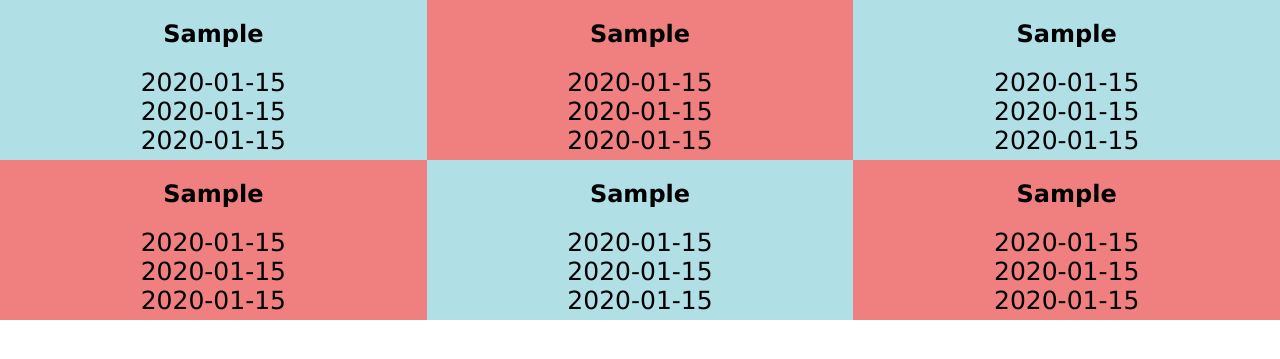
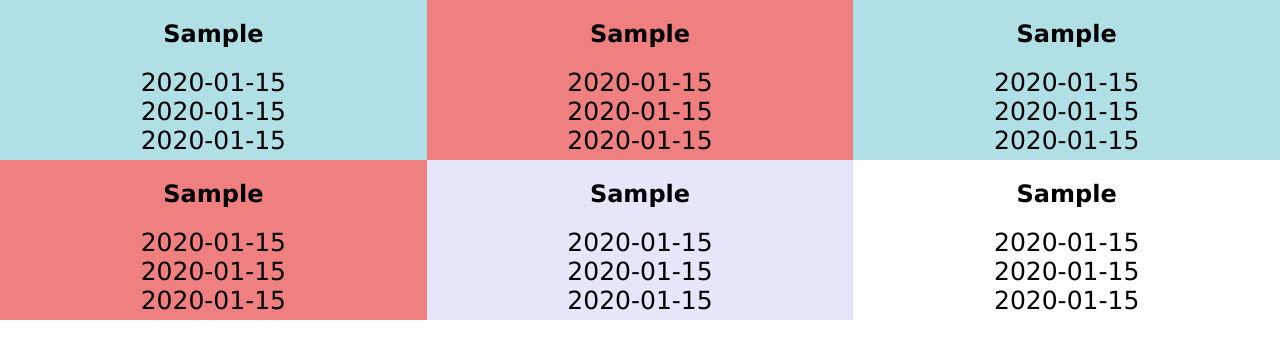
Before and after one commit to sslipetz/ttcTimes, a Flask app: template templates/index.html in a window 1280 px wide. Shown: the top 359 px of the page. Run offline with Flask 2, Linux system fonts and the light colour scheme; the template is opened without the code that fills it: most values are stand-ins (such as "Sample title", 1, 10 or a date in 2020); some libraries are stand-ins or nearby versions.

```diff
--- a/templates/index.html
+++ b/templates/index.html
@@ -59,13 +59,13 @@ padding-top: 5px;
     <p>{{ times30 }}<br>{{ times31 }}<br>{{ times32 }}</p>
   </div>
 
-  <div class="col" style="background:powderblue">
+  <div class="col" style="background:lavender">
     <h2>{{route4}}</h2>
     <!--<h4>{{stop4}}</h4>-->
     <p>{{ times40 }}<br>{{ times41 }}<br>{{ times42 }}</p>
   </div>
 
-  <div class="col" style="background:lightcoral">
+  <div class="col" style="background:emerald">
     <h2>{{route5}}</h2>
     <!--<h4>{{stop5}}</h4>-->
     <p>{{ times50 }}<br>{{ times51 }}<br>{{ times52 }}</p>
@@ -73,42 +73,3 @@ padding-top: 5px;
 </div>
 </body>
 </html>
-
-<!--<!DOCTYPE html>-->
-<!--<html lang="en">-->
-<!--<head>-->
-  <!--<title>Transit Times</title>-->
-  <!--<meta charset="utf-8">-->
-  <!--<meta name="viewport" content="width=device-width, initial-scale=1",>-->
-  <!--<link rel="stylesheet" href="https://maxcdn.bootstrapcdn.com/bootstrap/3.3.7/css/bootstrap.min.css">-->
-  <!--<script src="https://ajax.googleapis.com/ajax/libs/jquery/3.3.1/jquery.min.js"></script>-->
-  <!--<script src="https://maxcdn.bootstrapcdn.com/bootstrap/3.3.7/js/bootstrap.min.js"></script>-->
-
-<!--<style>-->
-<!--.col-container {-->
-    <!--display: flex;-->
-    <!--width: 100%;-->
-<!--}-->
-<!--.col {-->
-    <!--flex: 1;-->
-    <!--padding: 16px;-->
-<!--}-->
-<!--</style>-->
-<!--</head>-->
-<!--<body>-->
-
-<!--<div class="container-fluid">-->
-  <!--<div class="row" >-->
-    <!--<div class="col-sm-4" style="background-color:powderblue;"><b>{{route0}}</b><br/>{{ times00 }}<br/>{{ times01 }}<br/>{{ times02 }}</div>-->
-    <!--<div class="col-sm-4" style="background-color:lightcoral;"><b>{{route1}}</b><br/>{{ times10 }}<br/>{{ times11 }}<br/>{{ times12 }}</div>-->
-    <!--<div class="col-sm-4" style="background-color:powderblue;"><b>{{route2}}</b><br/>{{ times20 }}<br/>{{ times21 }}<br/>{{ times22 }}</div>-->
-  <!--</div>-->
- <!--<div class="row">-->
-    <!--<div class="col-sm-4" style="background-color:lightcoral;"><b>{{route3}}</b><br/>{{ times30 }}<br/>{{ times31 }}<br/>{{ times32 }}</div>-->
-    <!--<div class="col-sm-4" style="background-color:powderblue;"><b>{{route4}}</b><br/>{{ times40 }}<br/>{{ times41 }}<br/>{{ times42 }}</div>-->
-    <!--<div class="col-sm-4" style="background-color:lightcoral;"><b>{{route5}}</b><br/>{{ times50 }}<br/>{{ times51 }}<br/>{{ times52 }}</div>-->
-  <!--</div>-->
-<!--</div>-->
-
-<!--</body>-->
-<!--</html>-->
```
